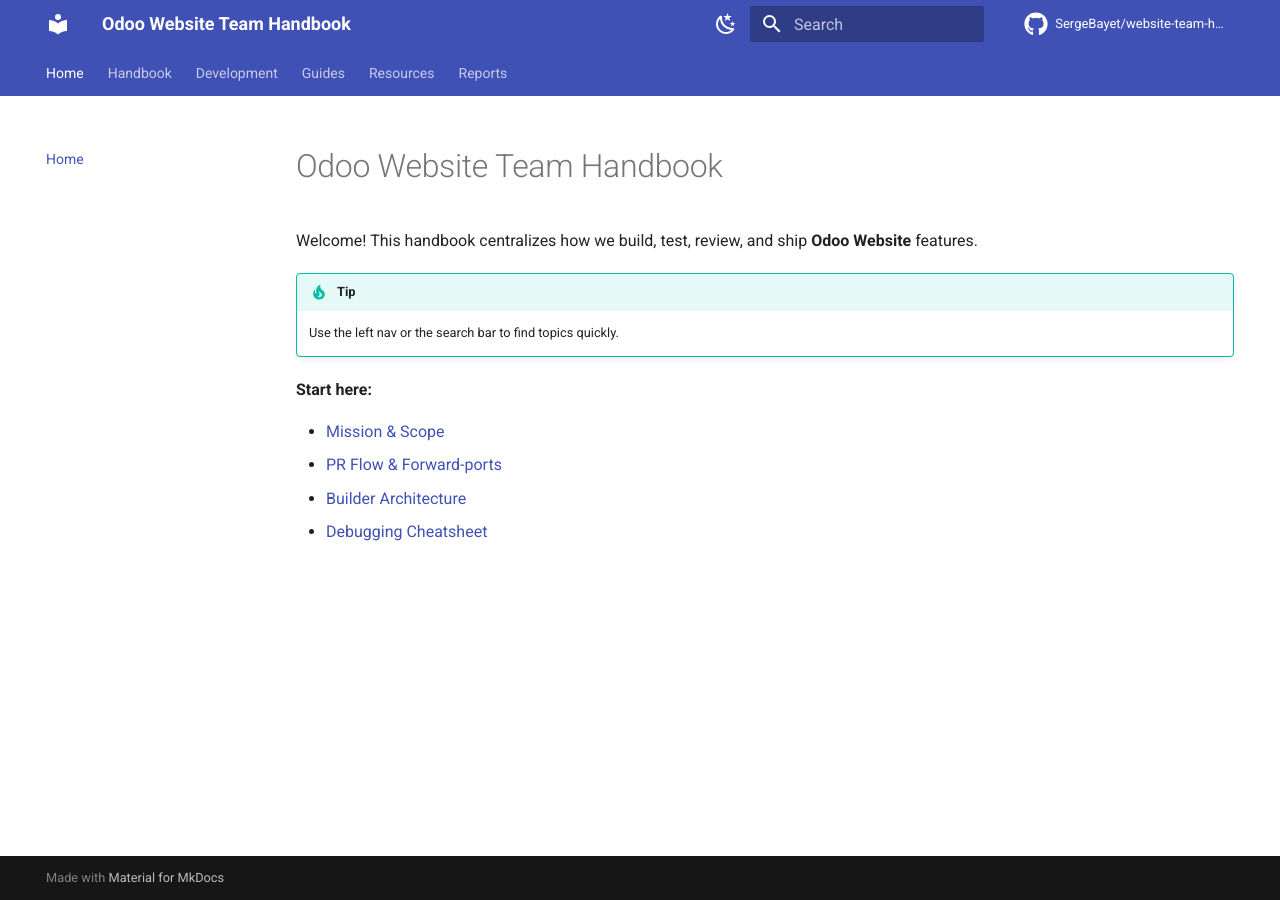
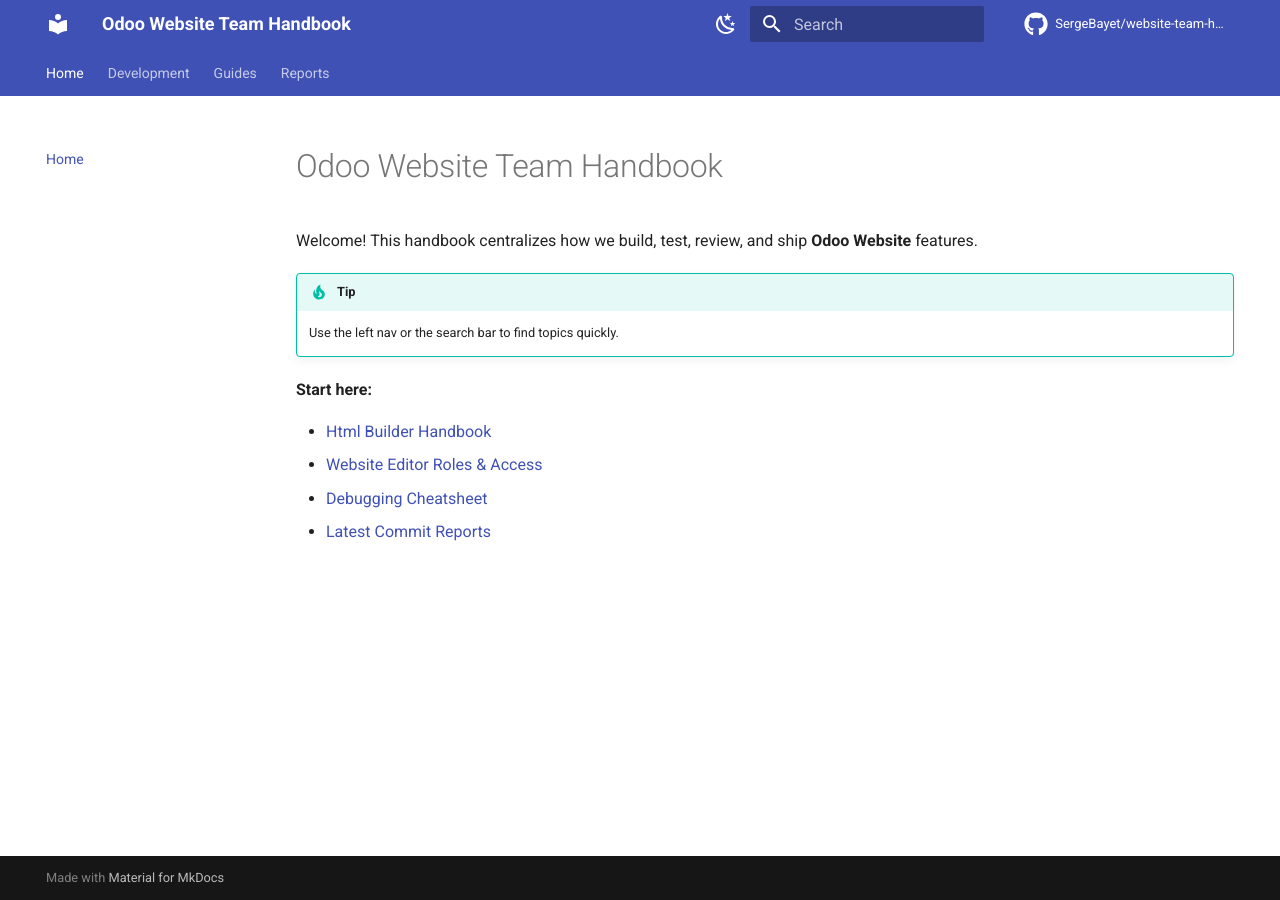
Before and after one commit to SergeBayet/website-team-handbook, an MkDocs documentation site: the page built from docs/index.md, in a window 1280 px wide. Built offline with MkDocs 1.6.1 and Material for MkDocs 9.7.7, drawn with Linux system fonts in a browser that asks for light colours; comment, search, counter and statistics services are not loaded.

Commit message:
Remove empty documentation placeholders

```diff
--- a/docs/index.md
+++ b/docs/index.md
@@ -7,7 +7,7 @@ Welcome! This handbook centralizes how we build, test, review, and ship **Odoo W
 
 **Start here:**
 
-- [Mission & Scope](handbook/mission.md)
-- [PR Flow & Forward-ports](dev/pr-flow-forwardports.md)
-- [Builder Architecture](dev/builder-architecture.md)
+- [Html Builder Handbook](dev/html_builder/html_builder.md)
+- [Website Editor Roles & Access](dev/website-editor-roles.md)
 - [Debugging Cheatsheet](guides/debugging-cheatsheet.md)
+- [Latest Commit Reports](reports/2025-10-01-odoo-website-html-builder-commits.md)
--- a/mkdocs.yml
+++ b/mkdocs.yml
@@ -49,25 +49,11 @@ plugins:
 
 nav:
   - Home: index.md
-  - Handbook:
-    - Mission & Scope: handbook/mission.md
-    - Team Structure: handbook/team-structure.md
-    - Ways of Working: handbook/ways-of-working.md
-    - Glossary: handbook/glossary.md
   - Development:
-    - Environment: dev/environment.md
-    - Coding Standards: dev/coding-standards.md
-    - Builder Architecture: dev/builder-architecture.md
+    - Html Builder (Full Handbook): dev/html_builder/html_builder.md
     - Website Editor Roles & Access: dev/website-editor-roles.md
-    - Html Builder (Full Handbook): dev/html_builder/html_builder.md
-    - Snippets & Plugins: dev/snippets-plugins.md
-    - Testing & Runbot: dev/testing-and-runbot.md
-    - PR Flow & Forward-ports: dev/pr-flow-forwardports.md
   - Guides:
-    - Contribution Guide: guides/contribution-guide.md
     - Debugging Cheatsheet: guides/debugging-cheatsheet.md
-    - Website Theming: guides/website-theming.md
-  - Resources: resources.md
   - Reports:
     - Website & HTML Builder Commits (25 Sep–1 Oct 2025): reports/2025-10-01-odoo-website-html-builder-commits.md
     - Website & HTML Builder Commits (17–24 Sep 2025): reports/2025-09-24-odoo-website-html-builder-commits.md
```
Also changed, not shown: docs/dev/builder-architecture.md (deleted), docs/dev/coding-standards.md (deleted), docs/dev/environment.md (deleted), docs/dev/pr-flow-forwardports.md (deleted), docs/dev/snippets-plugins.md (deleted), docs/dev/testing-and-runbot.md (deleted), docs/guides/contribution-guide.md (deleted), docs/guides/website-theming.md (deleted), docs/handbook/glossary.md (deleted), docs/handbook/mission.md (deleted), docs/handbook/team-structure.md (deleted), docs/handbook/ways-of-working.md (deleted), docs/resources.md (deleted).
